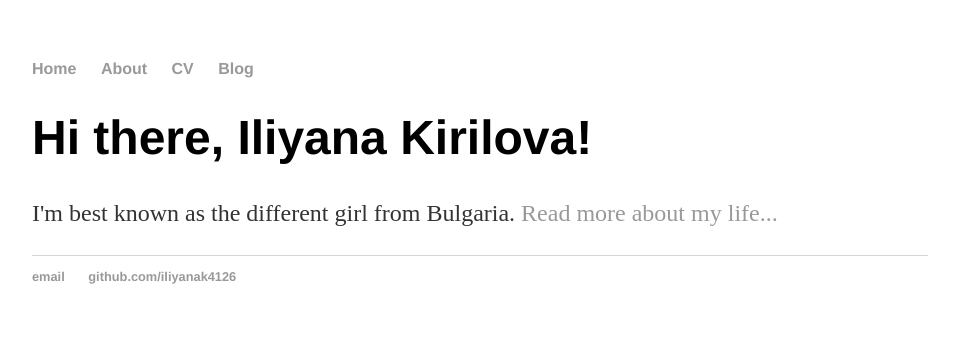
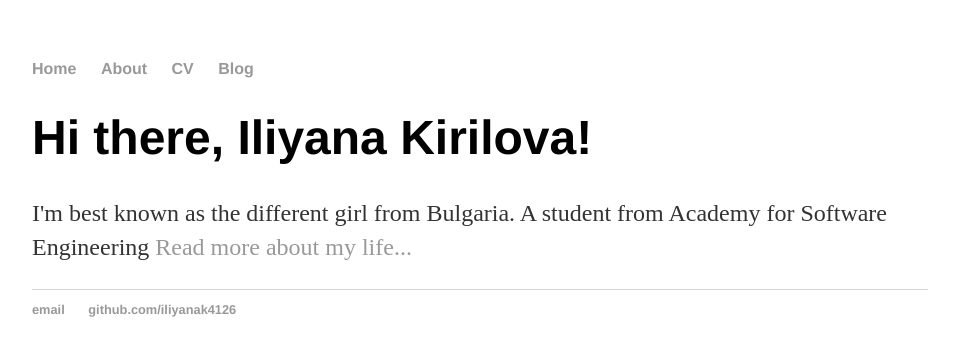
Before and after one commit to iliyanak4126/iliyanak4126.github.io, a Jekyll site: the page built from index.html, in a window 1280 px wide. Shown: the top 356 px of the page, without its empty margins (160-1119 px from the left). Built offline with Jekyll 4.4.1, drawn with Linux system fonts in a browser that asks for light colours.

Commit message:
Update index.html

```diff
--- a/index.html
+++ b/index.html
@@ -4,5 +4,5 @@ title: Iliyana Kirilova
 ---
 <div class="blurb">
 	<h1>Hi there, Iliyana Kirilova!</h1>
-	<p>I'm best known as the different girl </em>from Bulgaria. <a href="/about">Read more about my life...</a></p>
+	<p>I'm best known as the different girl </em>from Bulgaria. A student from Academy for Software Engineering  <a href="/about">Read more about my life...</a></p>
 </div><!-- /.blurb -->
```
